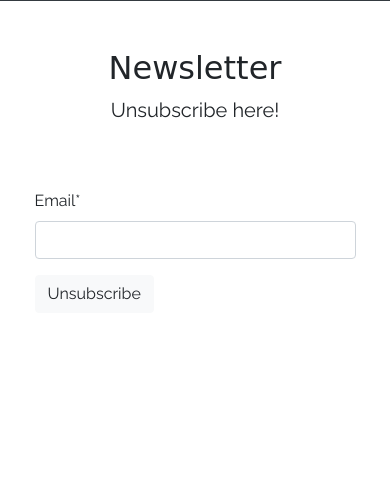
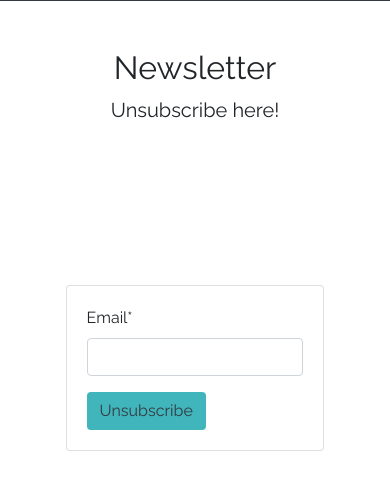
Before and after one commit to CeciliaSwe/portfolio-5th, a Django app: page /newsletter/unsubscribe/ in a window 390 px wide. Shown: the part 113-603 px from the top of the page. Run offline with Django 3.2, Linux system fonts and the light colour scheme; some libraries are stand-ins or nearby versions; some web fonts are replaced.

Commit message:
Restyle newsletter signup and unsubscribe forms

```diff
--- a/newsletters/templates/newsletters/unsubscribe.html
+++ b/newsletters/templates/newsletters/unsubscribe.html
@@ -9,22 +9,26 @@
     <!-- header of the newsletter subscribe form page -->
     <div class="py-5 text-center">
 
-        <h2 class="my-heading-font">Newsletter
+        <h2 class>Newsletter
         </h2>
         <p class="lead">Unsubscribe here!
         </p>
     </div>
-    <!--   -->
-    <div class="row ">
+    <!-- unsubscribe form  -->
 
-        <!-- forms starts here -->
-        <div class="col-md-8 col-lg-8">
+    <div class="container h-100">
+        <div class="row">
+          <div class="col-md-6 offset-md-3 mt-5 ">
+            <div class="card mb-4 mt-5">
+              <div class="card-body">
+                <form action="" method="POST">
+                    {% csrf_token %}
+                    {{ form | crispy }}
+                    <button type="submit" class="btn btn-custom rounded-2">Unsubscribe</button>
+                </form>
+              </div>
+            </div>
+          </div>
+        </div>
 
-            <form action="" method="POST">
-                {% csrf_token %}
-                {{ form | crispy }}
-                <button type="submit" class="btn btn-light">Unsubscribe</button>
-
-            </form>
-
-            {% endblock %}
+{% endblock %}
```
Also changed, not shown: newsletters/templates/newsletters/sign_up.html (+18 -15 lines).
